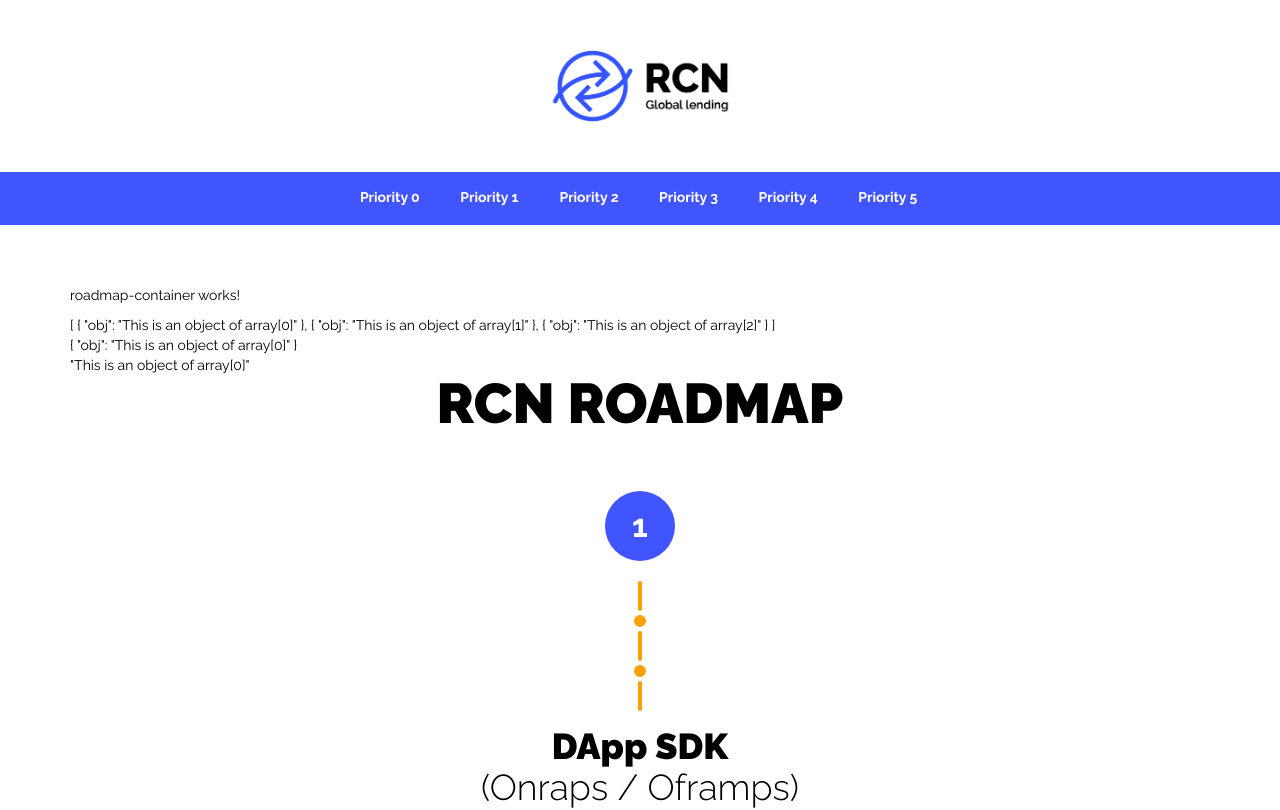
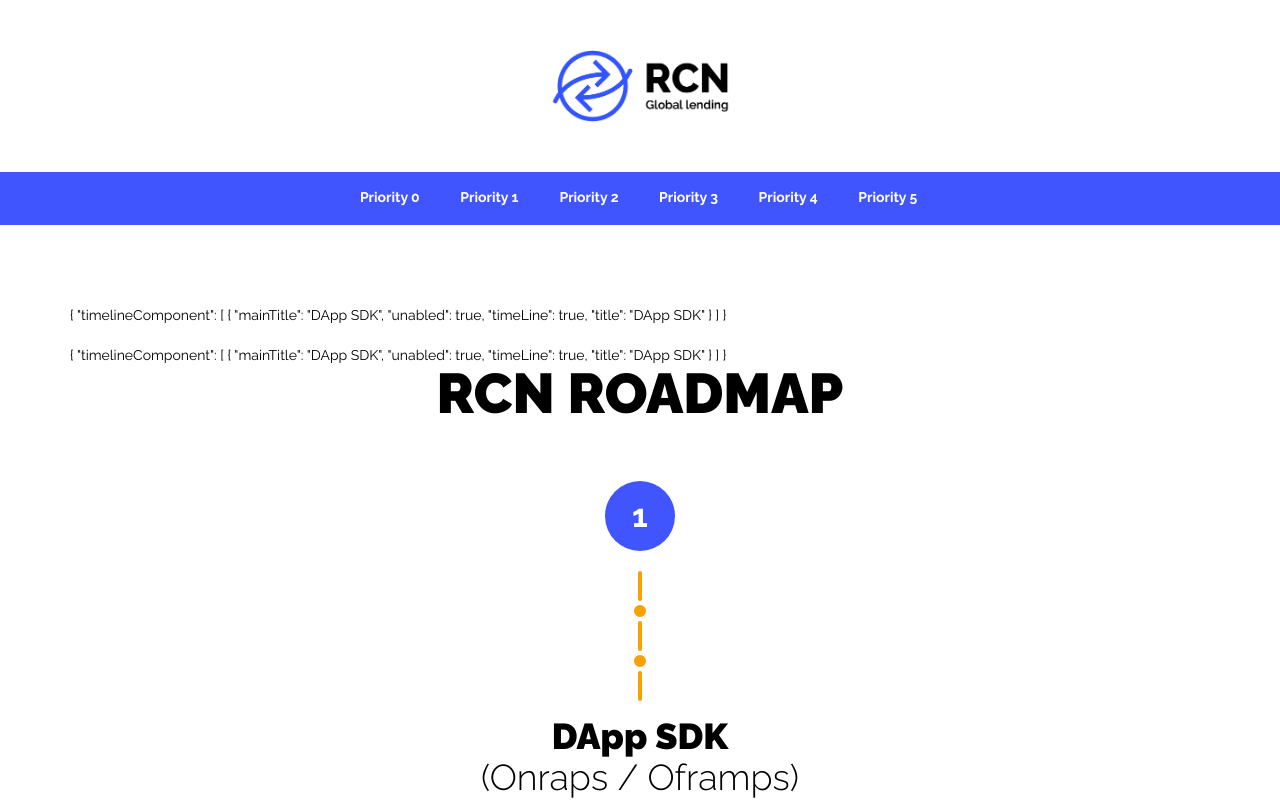
Before and after one commit to devbold/rcn-roadmap, an Angular app: page / in a window 1280 px wide. Shown: the top 810 px of the page. Built offline with nearby package versions, Linux system fonts and the light colour scheme.

Commit message:
Json structure

```diff
--- a/src/app/roadmap/roadmap-container/roadmap-container.component.html
+++ b/src/app/roadmap/roadmap-container/roadmap-container.component.html
@@ -1,7 +1,10 @@
-<p>
-  roadmap-container works!
-</p>
+<!-- <p>roadmap-container works!</p> -->
 
-<div class="asd">{{ roadmap | json }}</div>
+<ul *ngFor='let i of roadmap'>
+  <li class="margintop20"> {{ i | json  }}</li>
+  <!-- <li class="margintop20"> {{ i.timelineComponent | json  }}</li> -->
+</ul>
+
+<!-- <div class="asd">{{ roadmap | json }}</div>
 <div class="asd">{{ roadmap[0] | json }}</div>
-<div class="asd">{{ roadmap[0].obj | json }}</div>
+<div class="asd">{{ roadmap[0].obj | json }}</div> -->
--- a/src/app/roadmap/roadmap-container/roadmap-container.component.ts
+++ b/src/app/roadmap/roadmap-container/roadmap-container.component.ts
@@ -7,11 +7,32 @@
 })
 export class RoadmapContainerComponent implements OnInit {
 
-  roadmap: any[] = [
-    {obj: 'This is an object of array[0]'},
-    {obj: 'This is an object of array[1]'},
-    {obj: 'This is an object of array[2]'},
-  ];
+  // roadmap: any[] = [
+  //   {obj: 'This is an object of array[0]'},
+  //   {obj: 'This is an object of array[1]'},
+  //   {obj: 'This is an object of array[2]'},
+  // ];
+
+  roadmap: any = [
+    {
+      "timelineComponent": [
+        {
+          "mainTitle": 'DApp SDK', "unabled": true,
+          "timeLine": true,
+          "title": 'DApp SDK'
+        }
+      ]
+    },
+    {
+      "timelineComponent": [
+        {
+          "mainTitle": 'DApp SDK', "unabled": true,
+          "timeLine": true,
+          "title": 'DApp SDK'
+        }
+      ]
+    }
+  ]
 
   constructor() { }
 
```
